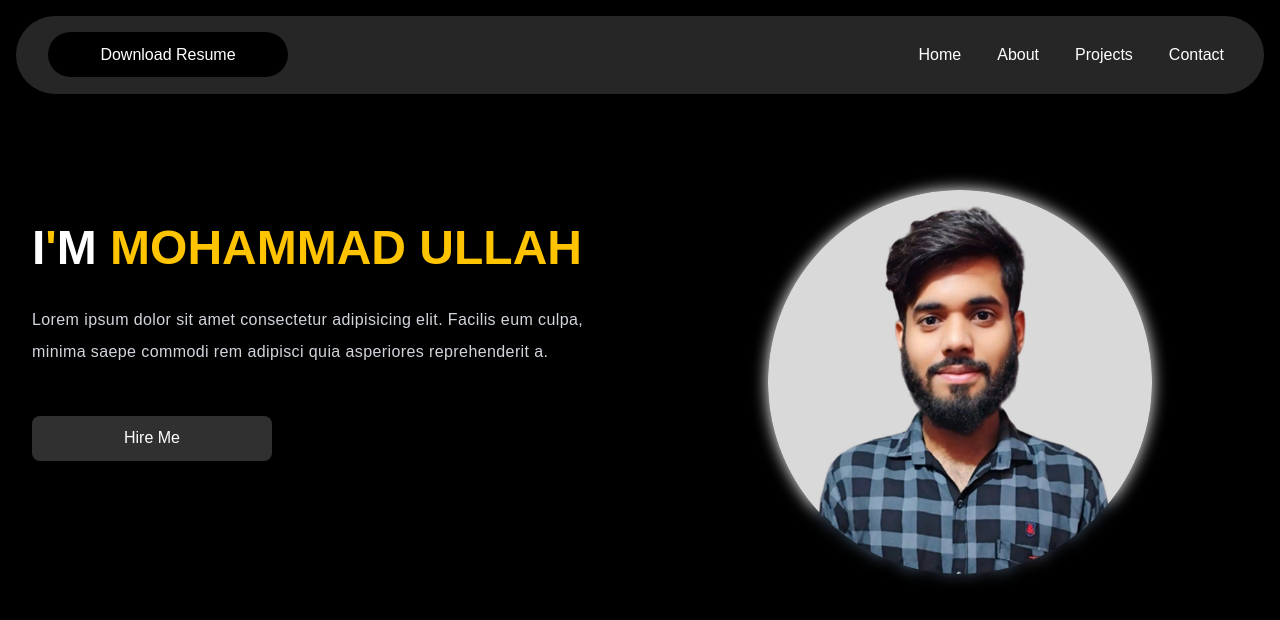
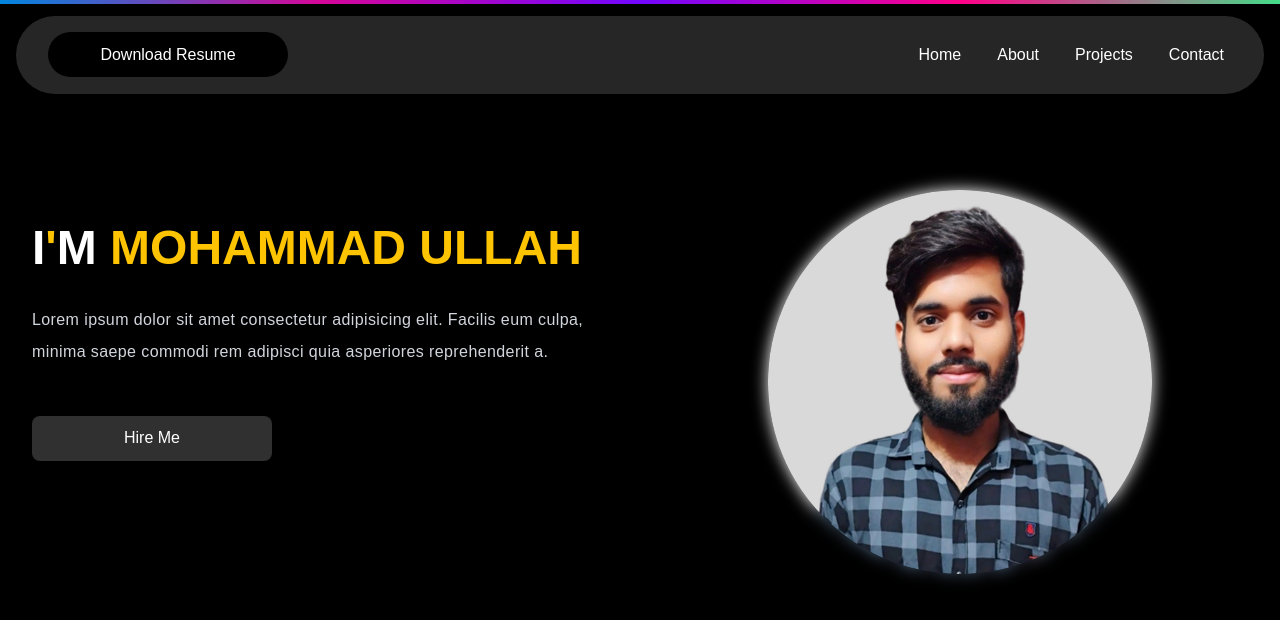
Before and after one commit to MU1147-LEGEND/portfolio-nextjs, a Next.js app: page / in a window 1280 px wide. Shown: the top 620 px of the page. Built offline with nearby package versions, Linux system fonts and the light colour scheme; some icons are missing.

Commit message:
Add Lenis scroll effect and enhance scroll progress indicator; update Hero component styles

```diff
--- a/app/components/Hero.jsx
+++ b/app/components/Hero.jsx
@@ -41,7 +41,7 @@ const Hero = () => {
                         </Transition>
                     </div>
                     {/* social icons */}
-                    <div className="w-3/4 my-10 m-auto">
+                    <div className="w-3/4 my-10 mx-auto lg:mx-0">
                         <Transition>
                             <ul className="flex items-center justify-around gap-3">
                                 <li>
@@ -49,7 +49,7 @@ const Hero = () => {
                                         href="https://facebook.com/fb.mohammadullah"
                                         target="_blank"
                                     >
-                                        <Facebook className="hover:text-secondary cursor-pointer" />
+                                        <Facebook className="hover:text-secondary cursor-pointer hover:scale-110 transition-all duration-300" />
                                     </Link>
                                 </li>
                                 <li>
@@ -57,7 +57,7 @@ const Hero = () => {
                                         href="https://www.instagram.com/mohammad_ullah11/"
                                         target="_blank"
                                     >
-                                        <Instagram className="hover:text-secondary cursor-pointer" />
+                                        <Instagram className="hover:text-secondary cursor-pointer hover:scale-110 transition-all duration-300" />
                                     </Link>
                                 </li>
                                 <li>
@@ -65,7 +65,7 @@ const Hero = () => {
                                         href="https://www.linkedin.com/in/mohammad-ullah32"
                                         target="_blank"
                                     >
-                                        <Linkedin className="hover:text-secondary cursor-pointer" />
+                                        <Linkedin className="hover:text-secondary cursor-pointer hover:scale-110 transition-all duration-300" />
                                     </Link>
                                 </li>
                                 <li>
@@ -73,7 +73,7 @@ const Hero = () => {
                                         href="https://github.com/mu1147-legend"
                                         target="_blank"
                                     >
-                                        <Github className="hover:text-secondary cursor-pointer" />
+                                        <Github className="hover:text-secondary cursor-pointer hover:scale-110 transition-all duration-300" />
                                     </Link>
                                 </li>
                             </ul>
--- /dev/null
+++ b/app/components/LenisScroll.jsx
@@ -0,0 +1,26 @@
+"use client";
+
+import { useEffect } from "react";
+import Lenis from "@studio-freight/lenis";
+
+export default function LenisScroll() {
+    useEffect(() => {
+        const lenis = new Lenis({
+            duration: 1.2,
+            easing: (t) => Math.min(1, 1.001 - Math.pow(2, -10 * t)),
+        });
+
+        function raf(time) {
+            lenis.raf(time);
+            requestAnimationFrame(raf);
+        }
+
+        requestAnimationFrame(raf);
+
+        return () => {
+            lenis.destroy();
+        };
+    }, []);
+
+    return null;
+}
--- /dev/null
+++ b/app/components/ScrollProgress.jsx
@@ -0,0 +1,49 @@
+"use client";
+import { useState, useEffect } from "react";
+import { motion, useScroll } from "motion/react";
+
+// export default function ScrollProgress() {
+//     const [scrollWidth, setScrollWidth] = useState(0);
+
+//     useEffect(() => {
+//         const handleScroll = () => {
+//             const scrollTop = window.scrollY;
+//             const docHeight = document.body.scrollHeight - window.innerHeight;
+//             const scrollPercent = (scrollTop / docHeight) * 100;
+//             setScrollWidth(scrollPercent);
+//         };
+
+//         window.addEventListener("scroll", handleScroll);
+//         return () => window.removeEventListener("scroll", handleScroll);
+//     }, []);
+
+//     return (
+//         <div
+//             className="fixed top-0 left-0 h-[2px] bg-gradient-to-r from-[#0186df] via-[#d60698] to-[#7206ff] z-50"
+//             style={{ width: `${scrollWidth}%` }}
+//         />
+//     );
+// }
+
+export default function ScrollProgress() {
+    const { scrollYProgress } = useScroll();
+    return (
+        <>
+            <motion.div
+                id="scroll-indicator"
+                style={{
+                    scaleX: scrollYProgress,
+                    position: "fixed",
+                    top: 0,
+                    left: 0,
+                    right: 0,
+                    height: 4,
+                    originX: 0,
+                    background:
+                        "linear-gradient(to right, #0186df, #d60698, #7206ff, #ff0088, #44dd88)",
+                    zIndex: 50,
+                }}
+            />
+        </>
+    );
+}
--- a/app/globals.css
+++ b/app/globals.css
@@ -23,6 +23,16 @@ body {
     background: black;
     color: white;
     font-family: Arial, Helvetica, sans-serif;
+}
+
+
+
+body::-webkit-scrollbar {
+  display: none;
+}
+
+body {
+    overflow: hidden;
 }
 
 .section-container {
--- a/app/layout.js
+++ b/app/layout.js
@@ -1,3 +1,4 @@
+import LenisScroll from "./components/LenisScroll";
 import "./globals.css";
 
 export const metadata = {
@@ -9,7 +10,10 @@ export const metadata = {
 export default function RootLayout({ children }) {
     return (
         <html lang="en">
-            <body className={`antialiased overflow-x-hidden`}>{children}</body>
+            <body className={`antialiased overflow-x-hidden scroll-smooth`}>
+                {children}
+                <LenisScroll />
+            </body>
         </html>
     );
 }
--- a/app/page.js
+++ b/app/page.js
@@ -1,9 +1,11 @@
 import Hero from "./components/Hero";
+import ScrollProgress from "./components/ScrollProgress";
 
 const page = () => {
     return (
         <main>
-          <Hero />
+            <ScrollProgress />
+            <Hero />
         </main>
     );
 };
--- a/package.json
+++ b/package.json
@@ -10,6 +10,7 @@
   },
   "dependencies": {
     "@deemlol/next-icons": "^0.1.9",
+    "@studio-freight/lenis": "^1.0.42",
     "motion": "^12.23.12",
     "next": "15.4.6",
     "react": "19.1.0",
```
Also changed, not shown: 1 other file (tests, documents, lock files or other folders).
